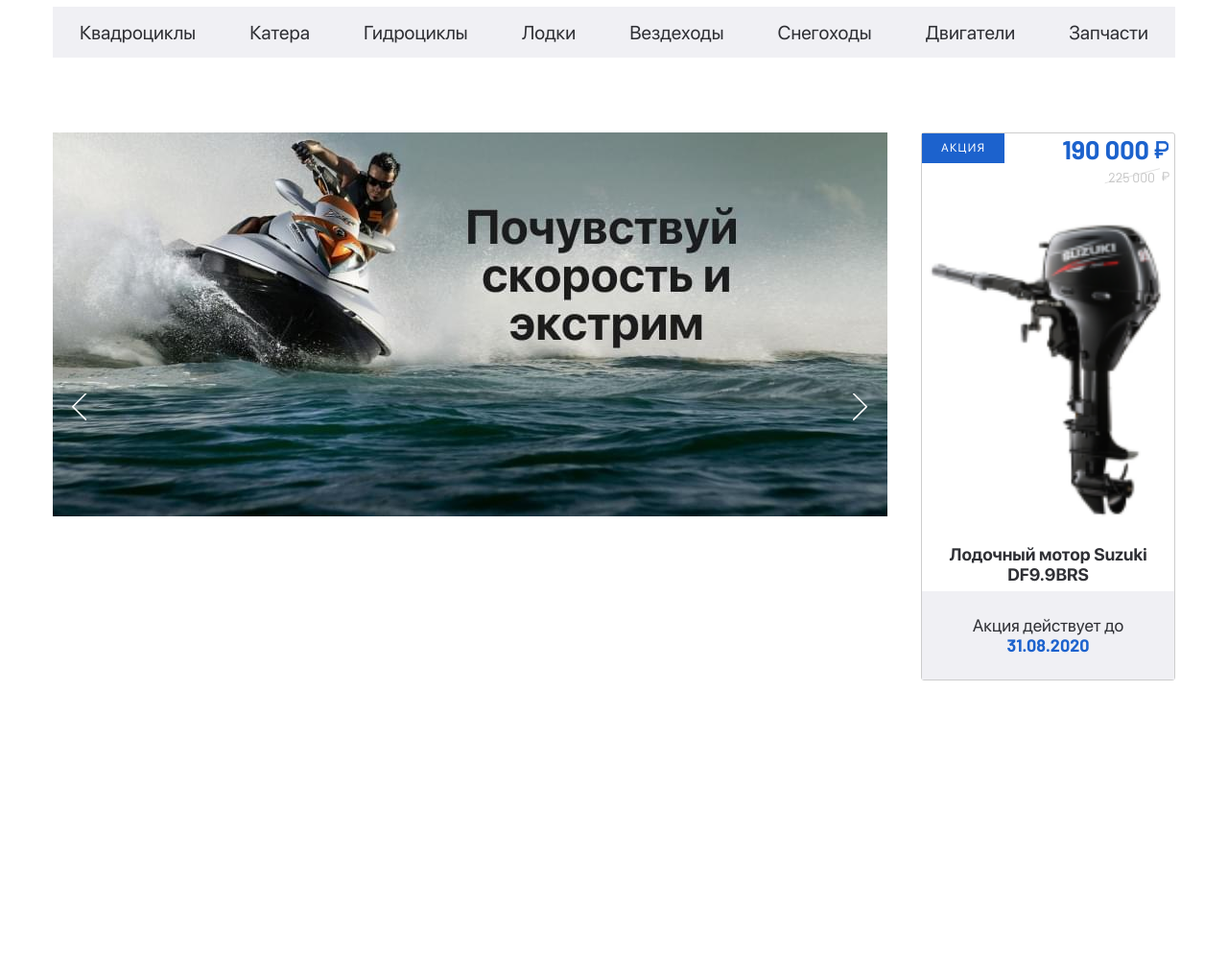
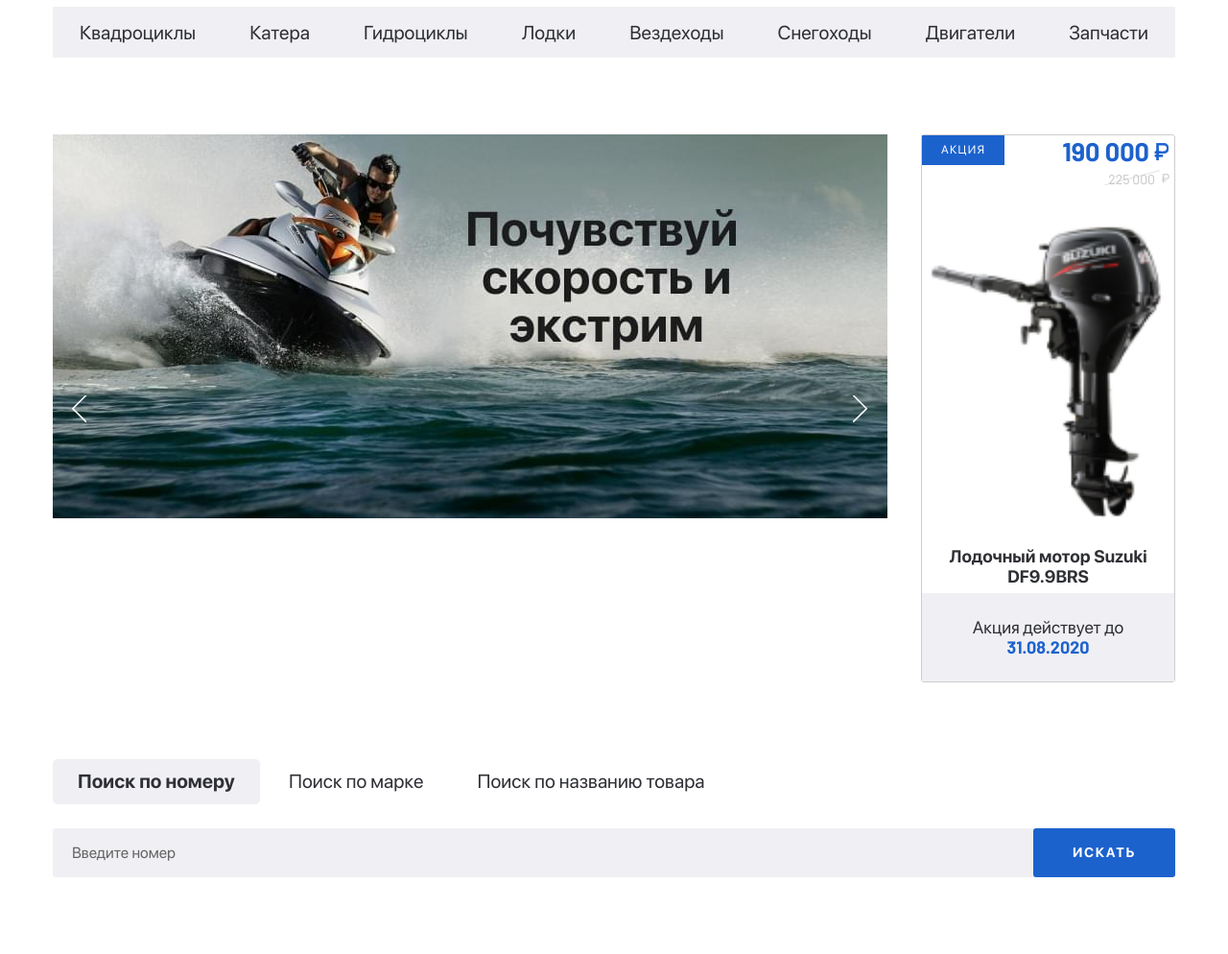
Before and after one commit to SergeyShynkarenko/gidrotsikly, a website: page app/index.html in a window 1280 px wide. Shown: the part 115-1109 px from the top of the page at 96% size. Before the commit the page ends 824 px from the top, so only its background shows below. Drawn offline with Linux system fonts and the light colour scheme; files whose address does not match are found by name.

Commit message:
add search section

```diff
--- a/app/index.html
+++ b/app/index.html
@@ -99,7 +99,7 @@
 			</div>
 		</div>
 	</header>
-	<section class="banner-section">
+	<section class="banner-section page-section">
 		<div class="container">
 			<div class="banner-section__inner">
 				<div class="banner-section__slider">
@@ -148,6 +148,43 @@
 		</div>
 	</section>
 
+	<section class="serch page-section">
+		<div class="container">
+			<div class="search__inner">
+
+				<div class="search__tabs">
+					<a class="search__tabs-item search__tabs-item--active" href="#tab-1">Поиск по номеру</a>
+					<a class="search__tabs-item" href="#tab-2">Поиск по марке</a>
+					<a class="search__tabs-item" href="#tab-3">Поиск по названию товара</a>
+				</div>
+				<div class="search__content">
+
+					<div id="tab-1" class="search__content-item search__content-item--active">
+						<form class="search__content-form">
+							<input class="search__content-input" type="text" placeholder="Введите номер">
+							<button class="search__content-btn" tupe="submit">искать</button>
+						</form>
+					</div>
+
+					<div id="tab-2" class="search__content-item">
+						<form class="search__content-form">
+							<input class="search__content-input" type="text" placeholder="Введите марку">
+							<button class="search__content-btn" tupe="submit">искать</button>
+						</form>
+					</div>
+
+					<div id="tab-3" class="search__content-item">
+						<form class="search__content-form">
+							<input class="search__content-input" type="text" placeholder="Введите название товара">
+							<button class="search__content-btn" tupe="submit">искать</button>
+						</form>
+					</div>
+
+				</div>
+			</div>
+		</div>
+	</section>
+
 	<script src="js/app.min.js"></script>
 
 </body>
--- a/app/js/app.js
+++ b/app/js/app.js
@@ -7,4 +7,14 @@ $(function(){
 		nextArrow: '<button class="banner-section__slider-btn banner-section__slider-btnnext"><img src="images/dest/arrow-right.svg" alt=""></button>',
 	});
 
+	$('.search__tabs-item').on('click', function(e){
+		e.preventDefault();
+
+		$('.search__tabs-item').removeClass('search__tabs-item--active');
+		$('.search__content-item').removeClass('search__content-item--active');
+
+		$(this).addClass('search__tabs-item--active');
+		$($(this).attr('href')).addClass('search__content-item--active');
+	})
+
 });
--- a/app/scss/_config.scss
+++ b/app/scss/_config.scss
@@ -58,6 +58,7 @@ input, textarea {
 a {
 	text-decoration: none;
 	color: inherit;
+	display: inline-block;
 	&:hover {
 		text-decoration: none;
 		color: inherit;
@@ -85,6 +86,10 @@ p {
 	margin: 0 auto;
 }
 
+.page-section {
+	margin-bottom: 80px;
+}
+
 body {
 	font-family: $SFProDisplay;
 	font-size: $fontsize;
--- a/app/scss/_header.scss
+++ b/app/scss/_header.scss
@@ -26,7 +26,7 @@
 		}
 	}
 	&__bottom {
-		margin-bottom: 78px;
+		margin-bottom: 80px;
 	}
 }
 .menu {
--- /dev/null
+++ b/app/scss/_search.scss
@@ -0,0 +1,48 @@
+.search {
+	&__tabs {
+		margin-bottom: 25px;
+	}
+	&__tabs-item {
+		padding: 11px 26px 12px;
+		&--active {
+			border-radius: 5px;
+			background: #F0F0F4;
+			font-weight: 700;
+		}
+	}
+	&__content-item {
+		display: none;
+		&--active {
+			display: block;
+		}
+	}
+	&__content-form {
+		display: flex;
+	}
+	&__content-input {
+		background: #F0F0F4;
+		border-radius: 3px;
+		padding: 5px 20px;
+		border: none;
+		font-size: 16px;
+		line-height: 19px;
+		width: 100%;
+		&::placeholder {
+			color: #656464;
+		}
+	}
+	&__content-btn {
+		font-weight: 700;
+		font-size: 14px;
+		line-height: 17px;
+		letter-spacing: 0.12em;
+		text-transform: uppercase;
+		color: #fff;
+		background: #1C62CD;
+		border-radius: 3px;
+		padding: 17px 41px;
+		margin-left: -3px;
+		border: none;
+
+	}
+}
--- a/app/scss/main.scss
+++ b/app/scss/main.scss
@@ -1,4 +1,5 @@
 @import 'config';
 @import 'header';
 @import 'banner-section';
+@import 'search';
 // CUSTOM USER STYLES & IMPORTS
```
Also changed, not shown: app/css/app.min.css, app/js/app.min.js.
